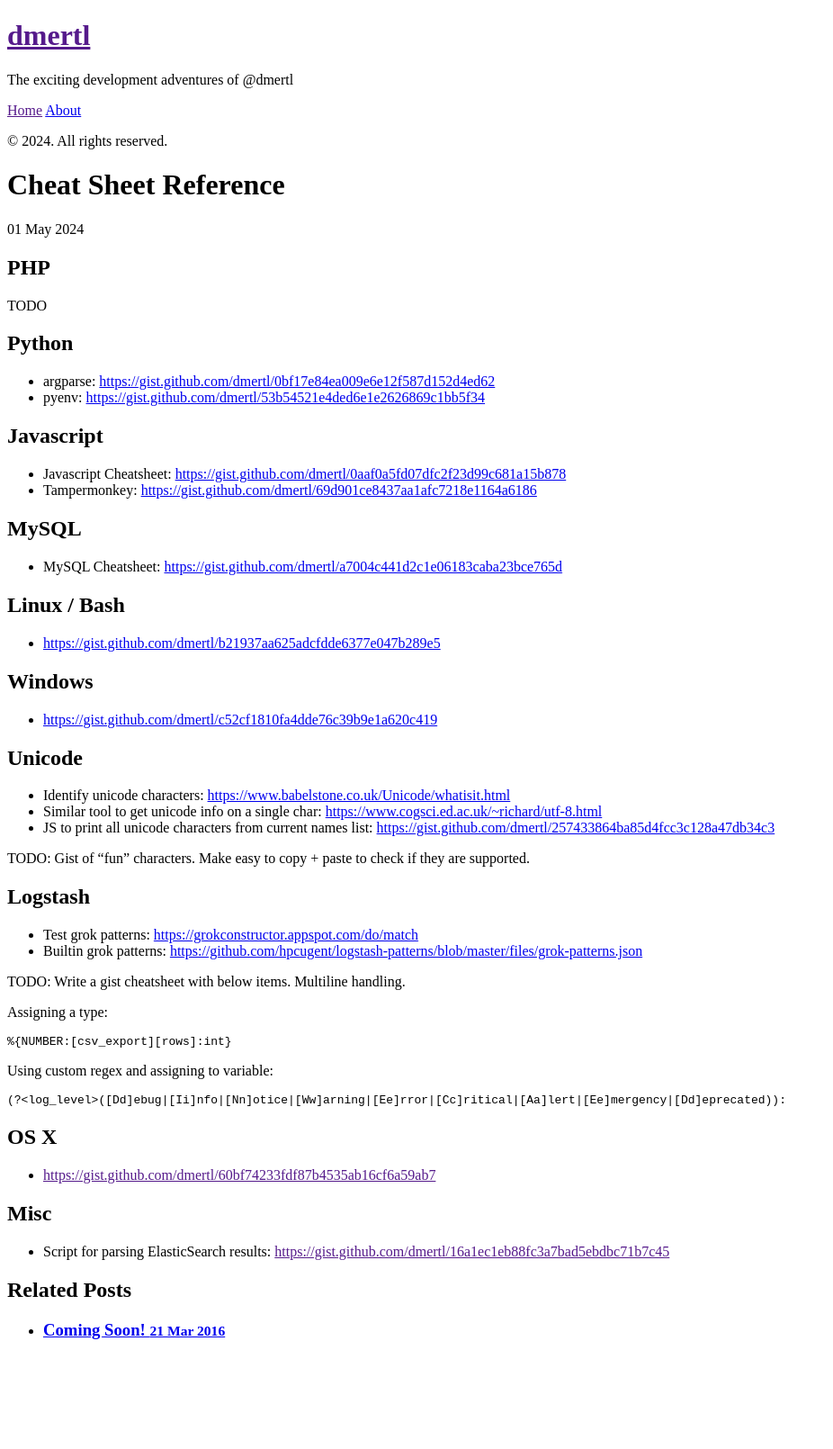
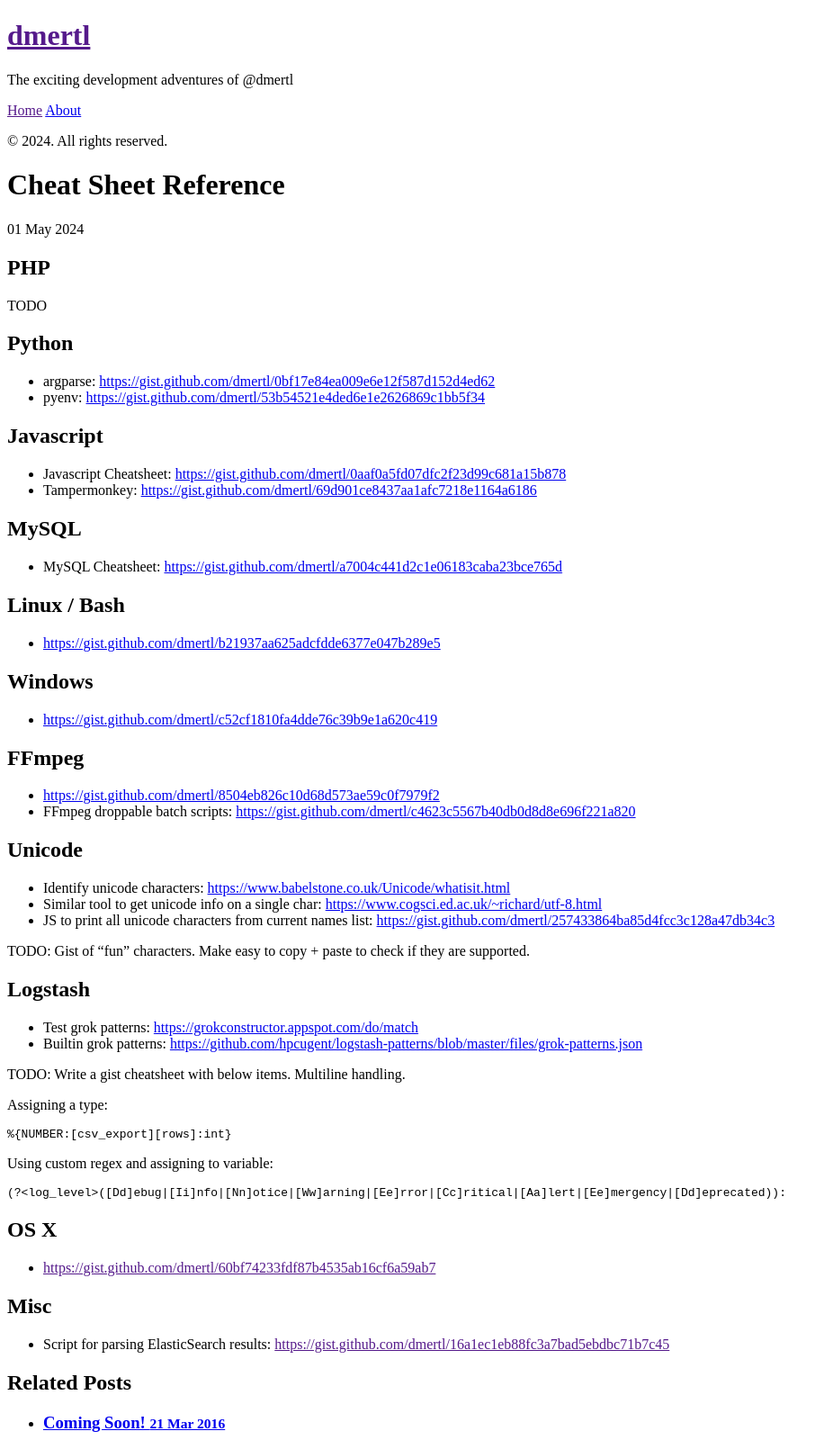
Before and after one commit to dmertl/dmertl.github.io, a Jekyll site: the page built from _posts/2024-05-01-cheat-sheet-reference.markdown, in a window 1280 px wide. Shown: the whole page at 90% size, without its empty margins (0-926 px from the left). Built offline with Jekyll 4.4.1, drawn with Linux system fonts in a browser that asks for light colours; before the commit the page ends 1507 px from its top, so only the background shows below that.

Commit message:
ffmpeg cheatsheets

```diff
--- a/_posts/2024-05-01-cheat-sheet-reference.markdown
+++ b/_posts/2024-05-01-cheat-sheet-reference.markdown
@@ -31,6 +31,11 @@
 ## Windows
 
 - <https://gist.github.com/dmertl/c52cf1810fa4dde76c39b9e1a620c419>
+
+## FFmpeg
+
+- <https://gist.github.com/dmertl/8504eb826c10d68d573ae59c0f7979f2>
+- FFmpeg droppable batch scripts: <https://gist.github.com/dmertl/c4623c5567b40db0d8d8e696f221a820>
 
 ## Unicode
 
```
